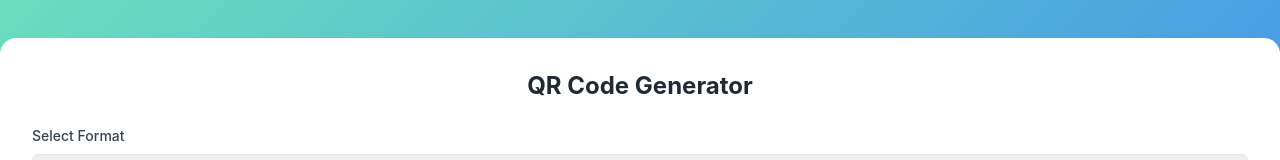
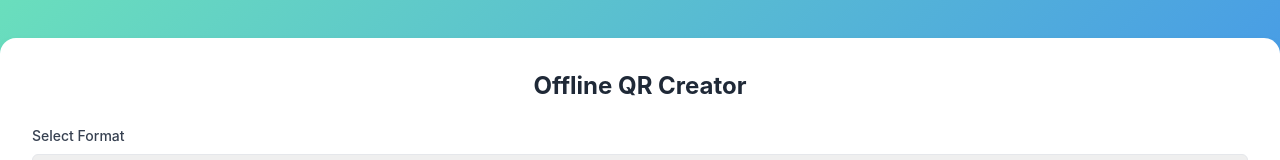
Before and after one commit to Hex29A/Offline-QR-Creator, a plain HTML site: page index.html in a window 1280 px wide. Shown: the part 181-341 px from the top of the page. Drawn offline with nearby package versions, Linux system fonts and the light colour scheme.

Commit message:
Changed name in title

```diff
--- a/index.html
+++ b/index.html
@@ -40,7 +40,7 @@
 </head>
 <body>
     <div class="container">
-        <h1 class="text-2xl font-bold text-center text-gray-800 mb-6">QR Code Generator</h1>
+        <h1 class="text-2xl font-bold text-center text-gray-800 mb-6">Offline QR Creator</h1>
         <div class="mb-4">
             <label for="format" class="block text-sm font-medium text-gray-700 mb-2">Select Format</label>
             <select id="format" class="w-full p-2 border rounded-md input-field">
```
